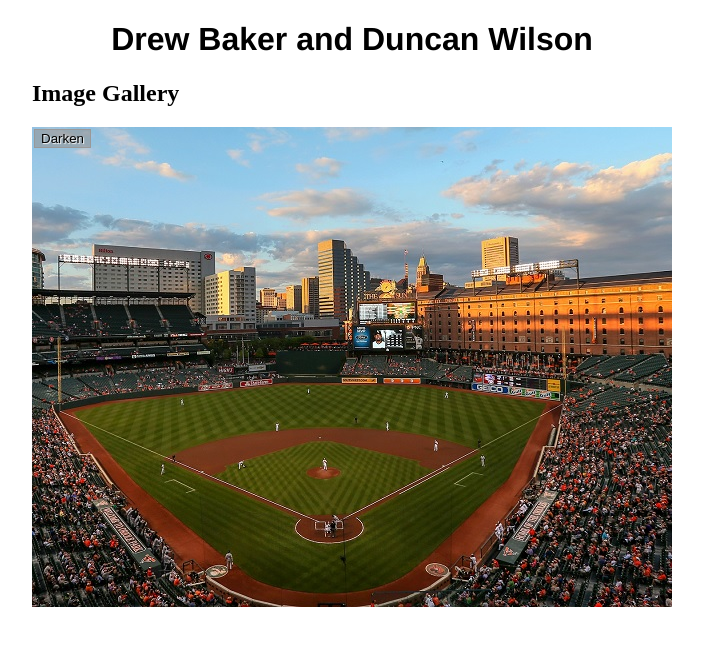
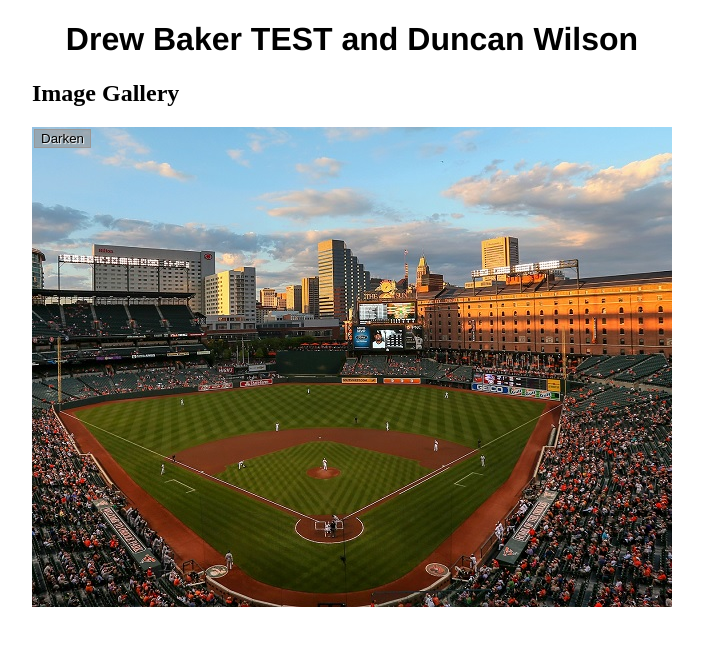
Before and after one commit to dbaker18/Assignment2, a plain HTML site: page index.html in a window 1280 px wide. Shown: the whole page, without its empty margins (288-991 px from the left). Drawn offline with Linux system fonts and the light colour scheme.

Commit message:
Update index.html

```diff
--- a/index.html
+++ b/index.html
@@ -10,7 +10,7 @@
   </head>
 
   <body>
-    <h1>Drew Baker and Duncan Wilson</h1>
+    <h1>Drew Baker TEST and Duncan Wilson</h1>
     <h2>Image Gallery</h2>
 
     <div class="full-img">
```
